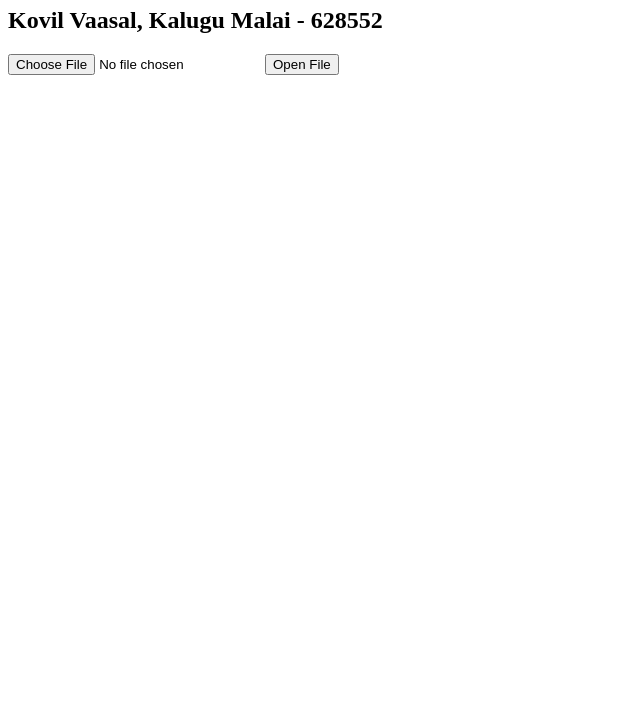
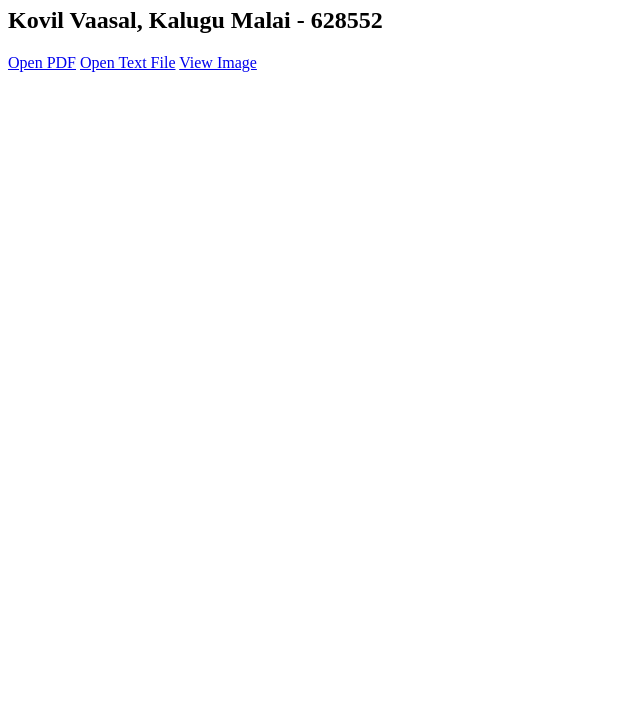
Before and after one commit to maranparottakadai/maranparottakadai.github.io, a plain HTML site: page index.html in a window 1280 px wide. Shown: the part 99-800 px from the top of the page, without its empty margins (0-640 px from the left). Drawn offline with Linux system fonts and the light colour scheme.

Commit message:
Update index.html

```diff
--- a/index.html
+++ b/index.html
@@ -15,22 +15,11 @@
         <h2>
             Kovil Vaasal, Kalugu Malai - 628552
         </h2>
+        <a href="sample.pdf" target="_blank">Open PDF</a>
+<a href="sample.txt" target="_blank">Open Text File</a>
+<a href="image.jpg" target="_blank">View Image</a>
+
     </div>
 
 </body>
 </html>
-
-<input type="file" id="fileInput">
-<button onclick="openFile()">Open File</button>
-
-<script>
-function openFile() {
-    let fileInput = document.getElementById('fileInput');
-    if (fileInput.files.length > 0) {
-        let fileURL = URL.createObjectURL(fileInput.files[0]);
-        window.open(fileURL);
-    } else {
-        alert("Please select a file first!");
-    }
-}
-</script>
```
